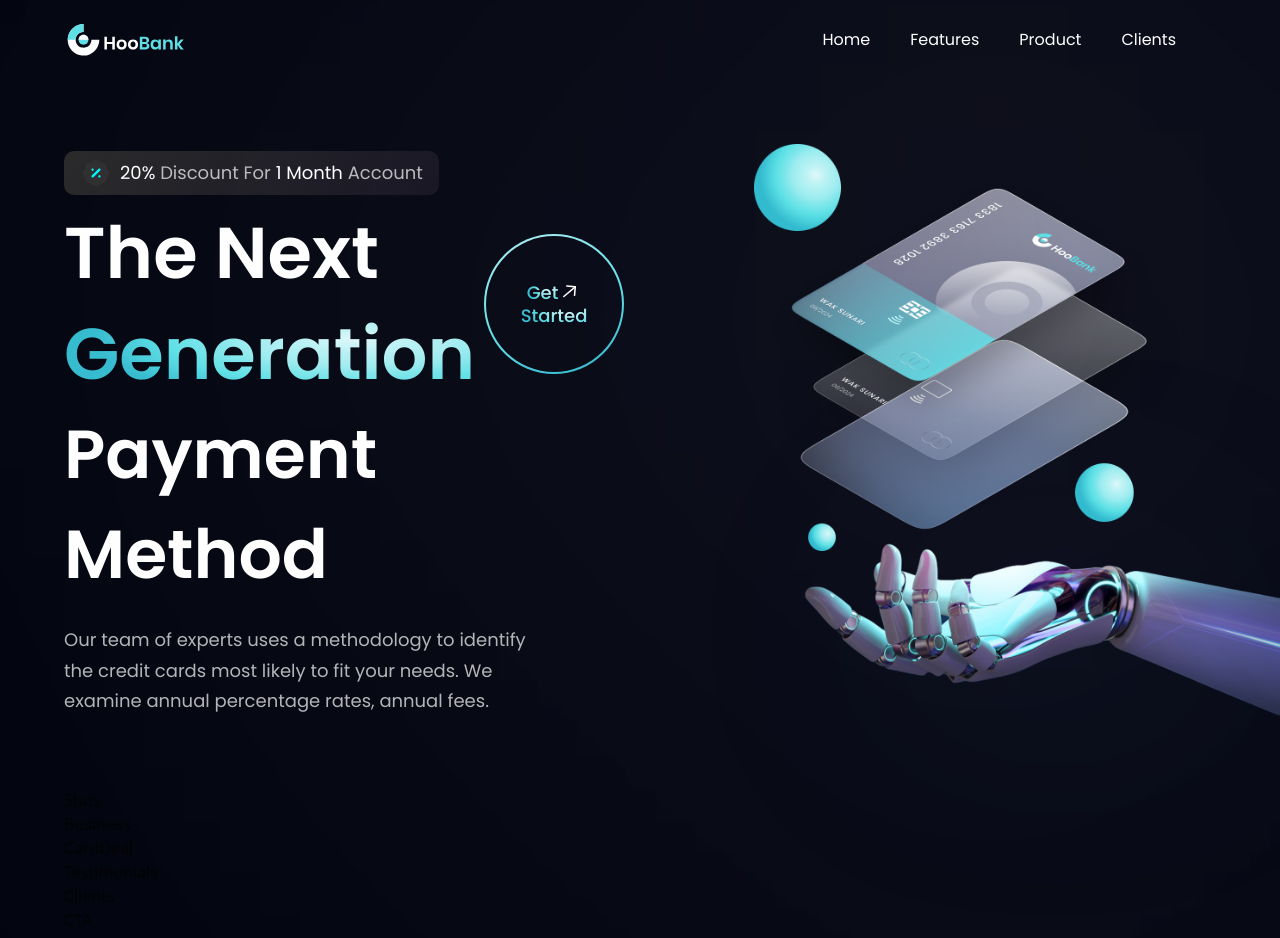
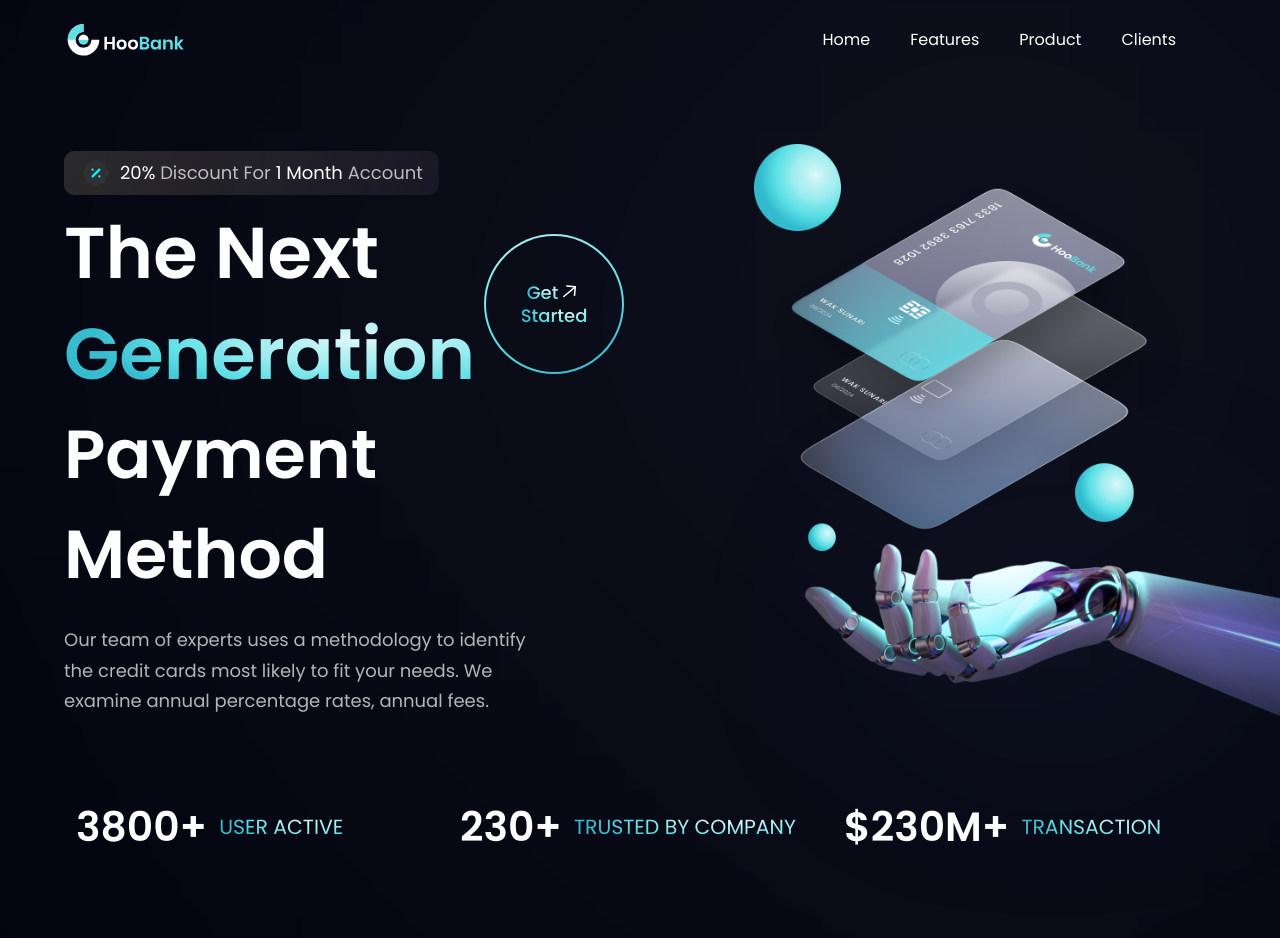
Before and after one commit to ValorShaikSharfaraj/ModernBankApp_UI, a React (Vite) app: page / in a window 1280 px wide. Shown: the top 938 px of the page. Built offline with nearby package versions, Linux system fonts and the light colour scheme.

Commit message:
stats component complete

```diff
--- a/src/components/Stats.jsx
+++ b/src/components/Stats.jsx
@@ -1,9 +1,17 @@
-import React from 'react'
+import { stats } from '../constants';
+import styles from '../style';
 
-const Stats = () => {
-  return (
-    <div>Stats</div>
+
+const Stats = () => (
+    <section className={`${styles.flexCenter} flex-row flex-wrap sm:mb-20 mb-6`}>
+      {stats.map((stat) => (
+        <div key={stat.id} className={`flex-1 flex justify-start items-center flex-row m-3`}>
+          <h4 className="font-poppins font-semibold xs:text-[40.89px] text-[30.89px] xs:leading-[53.16px] leading-[43.16px] text-white">{stat.value}</h4>
+          <p className='font-poppins font-normal xs:text-[20.45px] text-[15.45px] xs:leading-[26.58px] leading-[21.58px] text-gradient uppercase ml-3'>{stat.title}</p>
+        </div>
+      ))}
+    </section>
   )
-}
+
 
 export default Stats
```
